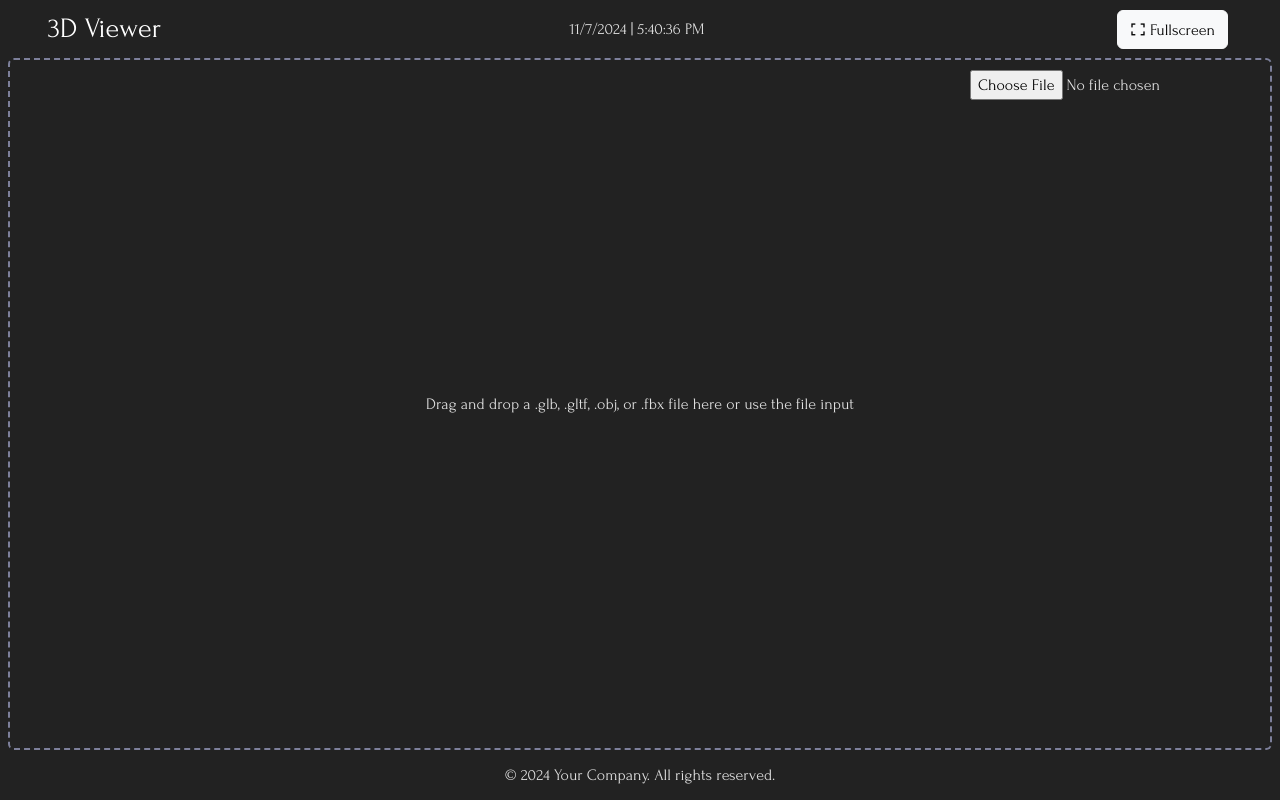
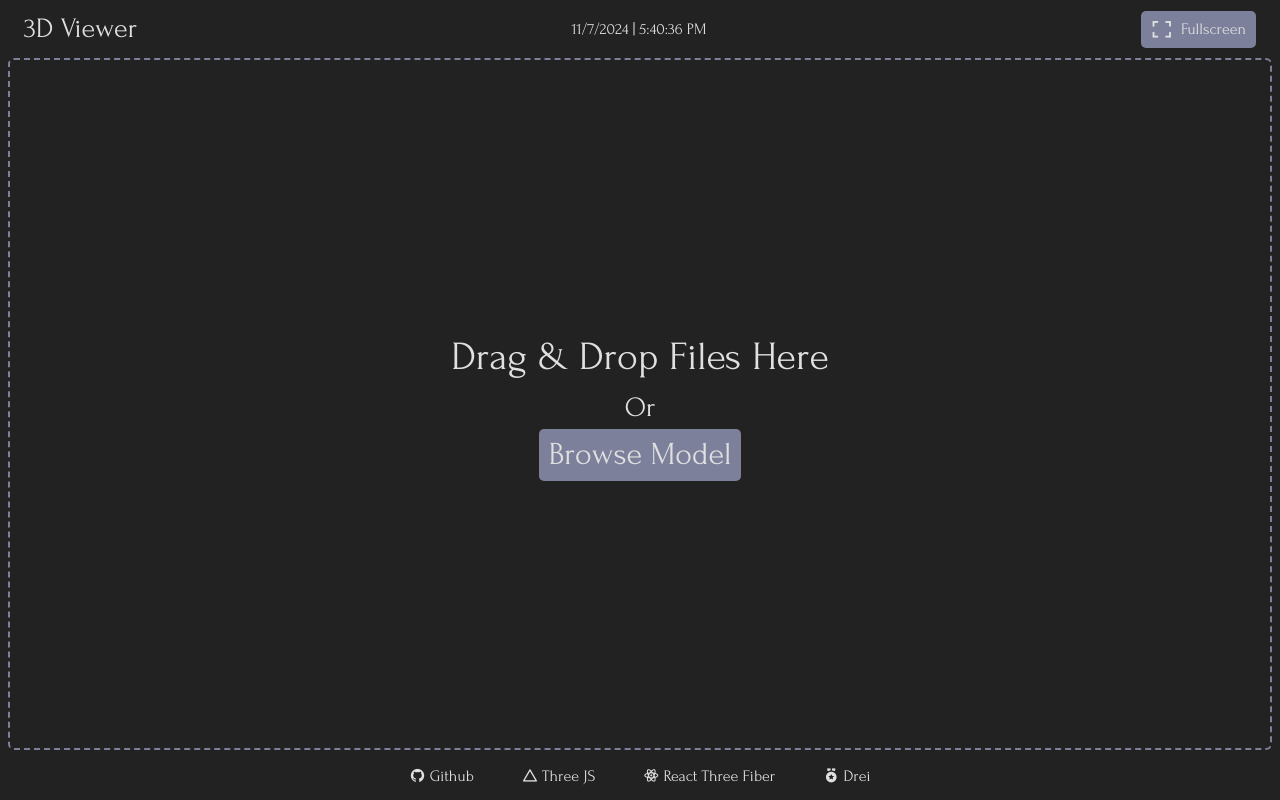
Before and after one commit to Omkarkumbhar47/3D-Viewer, a React (Create React App) app: page / in a window 1280 px wide. Built offline with nearby package versions, Linux system fonts and the light colour scheme.

Commit message:
UI Changes and added Funtionality of light ,working on Sidebar

```diff
--- a/src/components/Footer.js
+++ b/src/components/Footer.js
@@ -1,9 +1,49 @@
 import React from "react";
+
 const Footer = () => {
   return (
-    <>
-      <div>&copy; 2024 Your Company. All rights reserved.</div>
-    </>
+    <div className="d-flex justify-content-around gap-2 gap-md-5">
+      <div>
+        <a
+          href="https://github.com/Omkarkumbhar47/3D-Viewer"
+          target="_blank"
+          rel="noopener noreferrer"
+          className="text-decoration-none text-reset"
+        >
+          <i className="ri-github-fill"></i> Github
+        </a>
+      </div>
+      <div>
+        <a
+          href="https://threejs.org/"
+          target="_blank"
+          rel="noopener noreferrer"
+          className="text-decoration-none text-reset"
+        >
+          <i className="ri-triangle-line"></i> Three JS
+        </a>
+      </div>
+      <div>
+        <a
+          href="https://docs.pmnd.rs/react-three-fiber/"
+          target="_blank"
+          rel="noopener noreferrer"
+          className="text-decoration-none text-reset"
+        >
+          <i className="ri-reactjs-line"></i> React Three Fiber
+        </a>
+      </div>
+      <div>
+        <a
+          href="https://drei.pmnd.rs/"
+          target="_blank"
+          rel="noopener noreferrer"
+          className="text-decoration-none text-reset"
+        >
+          <i className="ri-medal-fill"></i> Drei
+        </a>
+      </div>
+    </div>
   );
 };
 
--- a/src/components/Header.js
+++ b/src/components/Header.js
@@ -5,7 +5,7 @@ function Header() {
   const [currentTime, setCurrentTime] = useState(new Date());
 
   const [fullScreenOn, setFullScreenOn] = useState(false);
-  const handleToggleFullscreen = () => {};
+
   // Update the time every second
   useEffect(() => {
     const timer = setInterval(() => {
@@ -53,13 +53,11 @@ function Header() {
 
   return (
     <div className="d-flex justify-content-between align-items-center ">
-      <div className="logo">
-        <Link to="/" className="fs-3 text-white">
-          3D Viewer
-        </Link>
-      </div>
+      <Link to="/" className="fs-3 ">
+        <div className="ThreeDElem">3D Viewer</div>
+      </Link>
 
-      <div className="date-time">
+      <div className="date-time d-none d-md-block">
         <span>{currentDate}</span> | <span>{currentTimeString}</span>
       </div>
 
@@ -74,15 +72,18 @@ function Header() {
           Manage Models
         </Link>
       </div> */}
-      <div className="controls">
+      <div className="controls d-none d-md-block">
         {fullScreenOn ? (
-          <button className="btn btn-light mx-1" onClick={toggleFullScreen}>
-            <i className="ri-fullscreen-exit-line"> </i> Minimize
+          <button className=" ThreeDButton ThreeDElem" onClick={toggleFullScreen}>
+            <i className="ri-fullscreen-exit-line ViewerIcon"> </i>
+            <div className="ms-2">Minimize</div>
           </button>
         ) : (
-          <button className="btn btn-light mx-1" onClick={toggleFullScreen}>
-            <i className="ri-fullscreen-line"> </i>Fullscreen
+          <button className=" ThreeDButton ThreeDElem" onClick={toggleFullScreen}>
+            <i className="ri-fullscreen-line ViewerIcon"> </i>
+            <div className="ms-2">Fullscreen</div>
           </button>
+
         )}
       </div>
     </div>
--- a/src/components/Layout.js
+++ b/src/components/Layout.js
@@ -3,22 +3,26 @@ import Header from "../components/Header.js";
 import Footer from "../components/Footer.js";
 import ModelViewer from "./ModelViewer";
 import "bootstrap/dist/css/bootstrap.min.css";
+import Sidebar from "./Sidebar.js";
 
 function Layout({ children }) {
   return (
     <div className=" d-flex flex-column vh-100 ">
       <header
-        className=" text-center py-2 px-5"
+        className=" text-center py-2 px-4"
         // style={{ height: "55px" }}
       >
         <Header />
       </header>
-      <div className="flex-grow-1 px-2">
+      <div className=" d-flex flex-grow-1 px-2">
+
+          {/* <Sidebar /> */}
+
         <ModelViewer />
         {/* <main className="flex-grow-1">{children}</main> */}
       </div>
       <footer
-        className="d-flex justify-content-center align-items-center px-5"
+        className="d-flex justify-content-center align-items-center px-sm-5"
         style={{ height: "50px" }}
       >
         <Footer />
--- a/src/components/ModelViewer.js
+++ b/src/components/ModelViewer.js
@@ -1,4 +1,10 @@
-import React, { Suspense, useState, useCallback, useEffect, useRef } from "react";
+import React, {
+  Suspense,
+  useState,
+  useCallback,
+  useEffect,
+  useRef,
+} from "react";
 import { Canvas, useThree } from "@react-three/fiber";
 import { OrbitControls, Center } from "@react-three/drei";
 import { GLTFLoader } from "three/examples/jsm/loaders/GLTFLoader";
@@ -12,12 +18,10 @@ function Model({ model }) {
 
   useEffect(() => {
     if (model && modelRef.current) {
-      // Compute the model's bounding box
       const box = new THREE.Box3().setFromObject(modelRef.current);
       const size = box.getSize(new THREE.Vector3()).length();
       const center = box.getCenter(new THREE.Vector3());
 
-      // Adjust the camera position and focus on the model's center
       camera.position.set(center.x, center.y, size * 1.5);
       camera.lookAt(center);
     }
@@ -33,6 +37,12 @@ function Model({ model }) {
 export default function ModelViewer() {
   const [model, setModel] = useState(null);
   const [error, setError] = useState(null);
+  const [isDragActive, setIsDragActive] = useState(false);
+
+  // Light settings
+  const [ambientIntensity, setAmbientIntensity] = useState(1.0);
+  const [directionalIntensity, setDirectionalIntensity] = useState(1.2);
+  const [lightPosition, setLightPosition] = useState([10, 10, 10]);
 
   const loadModel = (file) => {
     setError(null);
@@ -40,8 +50,6 @@ export default function ModelViewer() {
     const url = URL.createObjectURL(file);
 
     let loader;
-
-    // Select the appropriate loader based on the file extension
     switch (fileExtension) {
       case "glb":
       case "gltf":
@@ -54,14 +62,16 @@ export default function ModelViewer() {
         loader = new FBXLoader();
         break;
       default:
-        setError("Unsupported file format. Please use .glb, .gltf, .obj, or .fbx.");
+        setError(
+          "Unsupported file format. Please use .glb, .gltf, .obj, or .fbx."
+        );
         return;
     }
 
     loader
       .loadAsync(url)
       .then((loadedModel) => {
-        setModel(loadedModel.scene || loadedModel); // Handle different model formats
+        setModel(loadedModel.scene || loadedModel);
         URL.revokeObjectURL(url);
       })
       .catch(() => {
@@ -71,56 +81,159 @@ export default function ModelViewer() {
 
   const onDrop = useCallback((event) => {
     event.preventDefault();
+    setIsDragActive(false);
     const file = event.dataTransfer.files[0];
-    if (file) {
-      loadModel(file);
-    } else {
-      setError("Please drop a valid 3D file.");
-    }
+    if (file) loadModel(file);
   }, []);
 
   const onFileChange = (event) => {
     const file = event.target.files[0];
-    if (file) {
-      loadModel(file);
-    } else {
-      setError("Please select a valid 3D file.");
-    }
+    if (file) loadModel(file);
   };
-
-  const onDragOver = (event) => event.preventDefault();
 
   return (
     <div
       className="model-viewer CustomBorder rounded p-2 d-flex align-items-center justify-content-center"
       onDrop={onDrop}
-      onDragOver={onDragOver}
       style={{ width: "100%", height: "100%", position: "relative" }}
     >
-      {/* File Input */}
-      <input
-        type="file"
-        accept=".glb,.gltf,.obj,.fbx"
-        onChange={onFileChange}
-        style={{ position: "absolute", top: "10px", right: "10px", zIndex: 1 }}
-      />
-
-      {/* 3D Canvas or Message */}
       {model ? (
+        <>
           <Canvas
             camera={{ position: [0, 1, 5], fov: 50 }}
             style={{ width: "100%", height: "100%" }}
           >
-          <ambientLight intensity={2.0} /> {/* Increased ambient light */}
-          <directionalLight position={[10, 10, 10]} intensity={1.2} /> {/* Adjusted directional light */}
+            <ambientLight intensity={ambientIntensity} />
+            <directionalLight
+              position={lightPosition}
+              intensity={directionalIntensity}
+            />
             <Suspense fallback={null}>
               <Model model={model} />
             </Suspense>
             <OrbitControls />
           </Canvas>
+
+          {/* Light Controls */}
+          <div
+            className="light-controls"
+            style={{ position: "absolute", top: 20, right: 20 }}
+          >
+            <div>
+              Ambient Light Intensity:
+              <input
+                type="range"
+                min="0"
+                max="3"
+                step="0.1"
+                value={ambientIntensity}
+                onChange={(e) =>
+                  setAmbientIntensity(parseFloat(e.target.value))
+                }
+              />
+            </div>
+            <div>
+              Directional Light Intensity:
+              <input
+                type="range"
+                min="0"
+                max="3"
+                step="0.1"
+                value={directionalIntensity}
+                onChange={(e) =>
+                  setDirectionalIntensity(parseFloat(e.target.value))
+                }
+              />
+            </div>
+            <label>
+              Light Position X:
+              <input
+                type="range"
+                min="-20"
+                max="20"
+                step="1"
+                value={lightPosition[0]}
+                onChange={(e) =>
+                  setLightPosition([
+                    parseFloat(e.target.value),
+                    lightPosition[1],
+                    lightPosition[2],
+                  ])
+                }
+              />
+            </label>
+            <label>
+              Light Position Y:
+              <input
+                type="range"
+                min="-20"
+                max="20"
+                step="1"
+                value={lightPosition[1]}
+                onChange={(e) =>
+                  setLightPosition([
+                    lightPosition[0],
+                    parseFloat(e.target.value),
+                    lightPosition[2],
+                  ])
+                }
+              />
+            </label>
+            <label>
+              Light Position Z:
+              <input
+                type="range"
+                min="-20"
+                max="20"
+                step="1"
+                value={lightPosition[2]}
+                onChange={(e) =>
+                  setLightPosition([
+                    lightPosition[0],
+                    lightPosition[1],
+                    parseFloat(e.target.value),
+                  ])
+                }
+              />
+            </label>
+          </div>
+        </>
       ) : (
-        <div className="text-center">
-          {error || "Drag and drop a .glb, .gltf, .obj, or .fbx file here or use the file input"}
+        <div className="d-flex text-center">
+          {isDragActive ? (
+            <div className="fs-1">Release to view your file...</div>
+          ) : (
+            <div className="d-flex text-center">
+              {isDragActive ? (
+                <div className="fs-1">Release to view your file...</div>
+              ) : (
+                <label>
+                  <div className="fs-1"> Drag & Drop Files Here</div>
+                  <div className="fs-3"> Or </div>
+
+                  <div className="d-flex w-100  justify-content-center align-items-center">
+                    {!model && (
+                      <div className="d-flex justify-content-center align-items-center w-75">
+                        <input
+                          type="file"
+                          id="file-upload"
+                          accept=".glb,.gltf,.obj,.fbx"
+                          onChange={onFileChange}
+                          style={{ display: "none" }}
+                        />
+                        <label
+                          htmlFor="file-upload"
+                          className="ThreeDButton ThreeDElem fs-2"
+                        >
+                          Browse Model
+                        </label>
+                      </div>
+                    )}
+                  </div>
+                </label>
+              )}
+            </div>
+          )}
         </div>
       )}
     </div>
--- /dev/null
+++ b/src/components/Sidebar.css
@@ -0,0 +1,37 @@
+.SidebarElem {
+  background-color: #7d809b;
+  color: #e0e0e0;
+}
+
+.ThreeDElem:hover {
+  cursor: pointer;
+  color: #00ffff;
+}
+
+
+.SidebarElem {
+    position: relative;
+    display: inline-block;
+  }
+
+  .tooltip-text {
+    visibility: hidden;
+    background-color: #7d809b;
+    color: #e0e0e0;
+    text-align: center;
+    padding: 5px;
+    border-radius: 4px;
+    position: absolute;
+    top: 50%;
+    left: 105%;
+    transform: translateY(-50%);
+    white-space: nowrap;
+    z-index: 1;
+    opacity: 0;
+    transition: opacity 0.3s;
+  }
+
+  .SidebarElem:hover .tooltip-text {
+    visibility: visible;
+    opacity: 1;
+  }
--- /dev/null
+++ b/src/components/Sidebar.js
@@ -0,0 +1,20 @@
+import React from "react";
+import "./Sidebar.css";
+const Sidebar = () => {
+  return (
+    <div>
+      <div className=" me-2 mt-1 flex-column d-none d-md-flex">
+        <div className="px-2 py-1 mb-1 SidebarElem ThreeDElem">
+          <i className="ri-box-3-fill ViewerIcon"></i>
+          <span className="tooltip-text">Meshes</span>
+        </div>
+        <div className="px-2 py-1 mb-1 SidebarElem ThreeDElem">
+          <i className="ri-box-3-fill ViewerIcon"></i>
+          <span className="tooltip-text">Settings</span>
+        </div>
+      </div>
+    </div>
+  );
+};
+
+export default Sidebar;
--- a/src/index.css
+++ b/src/index.css
@@ -4,7 +4,7 @@ body {
   -webkit-font-smoothing: antialiased;
   -moz-osx-font-smoothing: grayscale;
   background-color: #222222 !important;
-  color: #E0E0E0 !important;
+  color: #e0e0e0 !important;
   /* color: #7D809B; */
   /* border */
   text-decoration: none !important;
@@ -16,15 +16,39 @@ code {
     monospace;
 }
 
-a{
+a {
   text-decoration: none !important;
- color: #E0E0E0 !important;
+  color: #e0e0e0 !important;
 }
-.CustomBorder{
-  border: 2px solid #7D809B ;
+.CustomBorder {
+  border: 2px solid #7d809b;
   border-style: dashed;
+}
 
+.ThreeDElem:hover {
+  cursor: pointer;
+  color: #00ffff;
+  /* background-color: red; */
 }
+.ViewerIcon {
+  font-size: 22px;
+  cursor: pointer;
+}
+
+.ThreeDButton{
+  background-color: #7d809b;
+  color: #e0e0e0;
+  border: none;
+  cursor: pointer;
+  padding: 2px 10px;
+  text-align: center;
+  font-size: 16px;
+  justify-content: center;
+  align-items: center;
+  display: flex;
+  border-radius: 5px;
+}
+
 
 @font-face {
   font-family: "ForumRegular";
```
Lines whose indentation alone changed are shown as unchanged.
